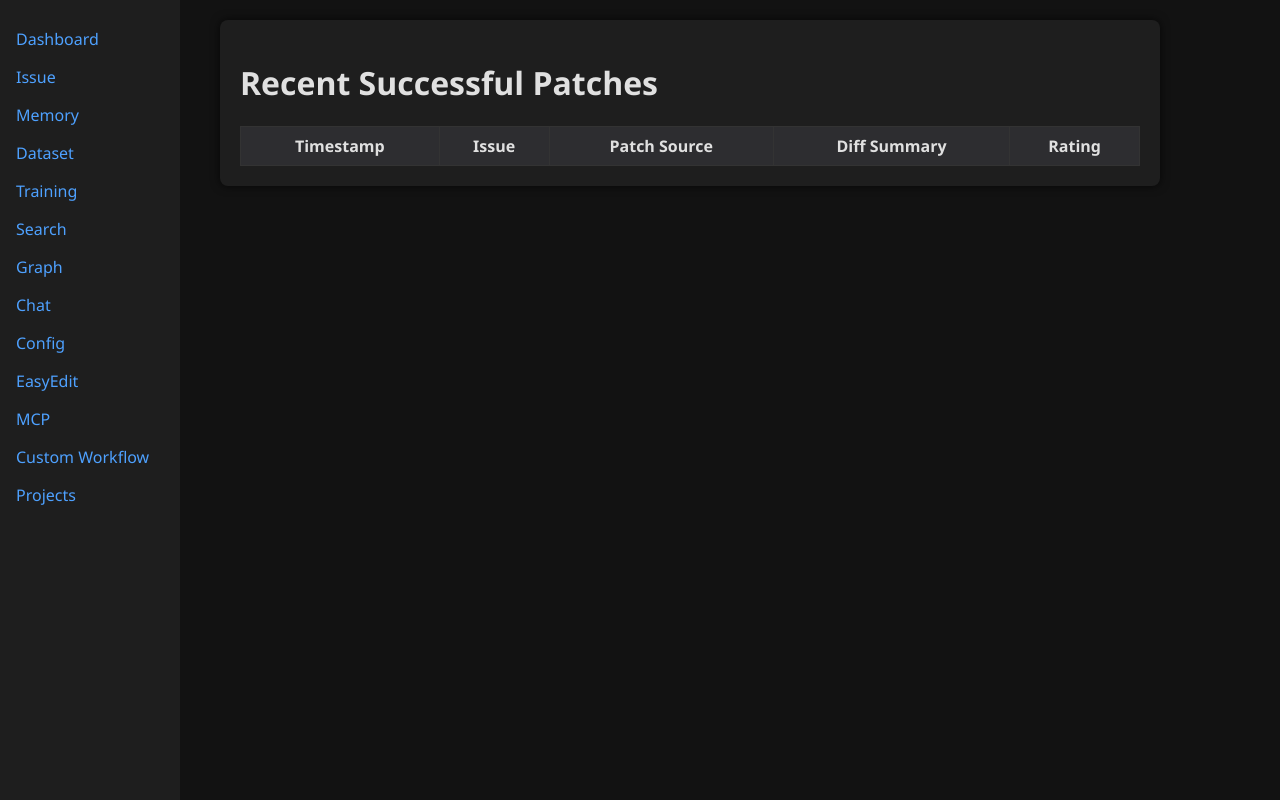
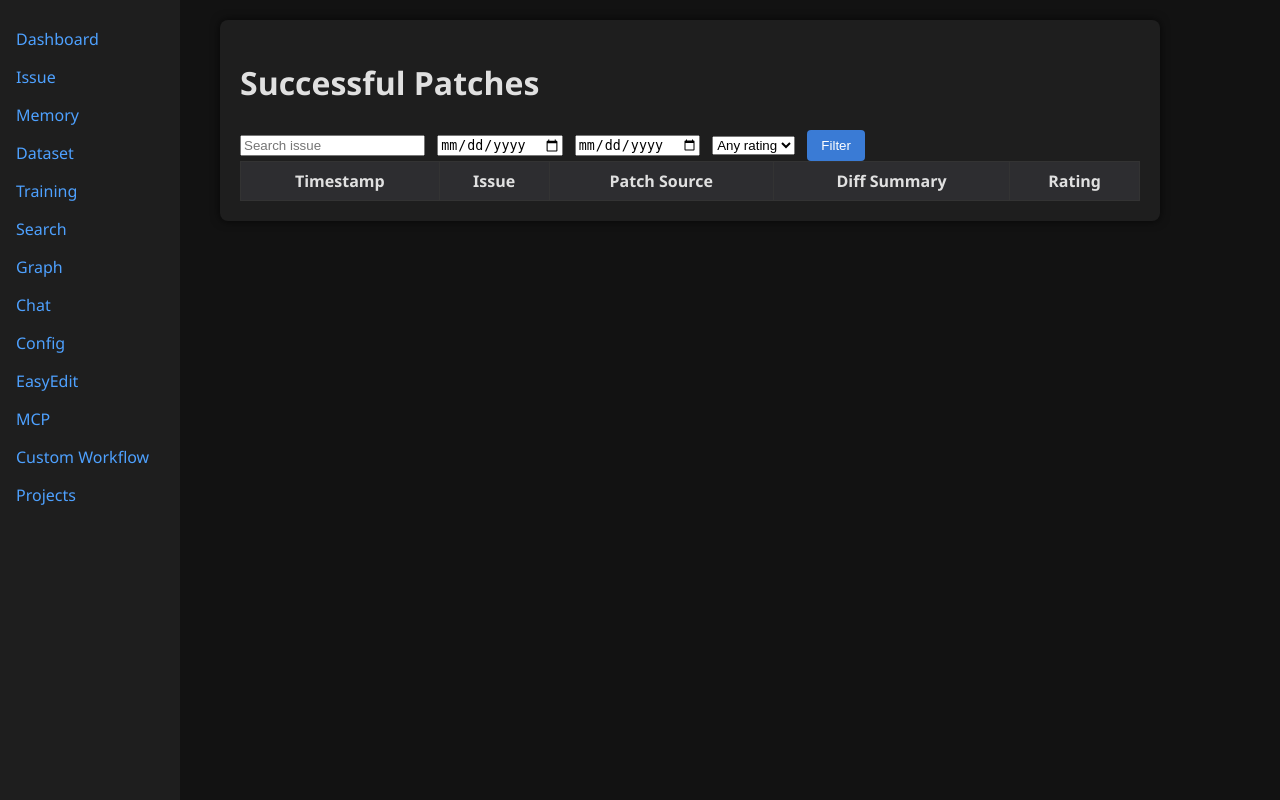
Before and after one commit to shefben/diffuseLLM_agent, a Flask app: template webapp/templates/memory.html in a window 1280 px wide. Run offline with Flask 3, Linux system fonts and the light colour scheme; the template is opened without the code that fills it, so the values that code supplies are empty; parts of the project's set-up code (start-up, migrations or seed data) failed here and were passed over.

Commit message:
Add filters, diff viewer, and graph visualization

```diff
--- a/webapp/app.py
+++ b/webapp/app.py
@@ -277,19 +277,51 @@ def issue_route():
 
 @app.route("/memory")
 def view_memory():
-    """Display recent success memory entries."""
+    """Display recent success memory entries with optional filtering."""
     if not initialized:
         return "Application not initialized", 503
 
     data_dir = Path(app_config_global.get("general", {}).get("data_dir", ".agent_data"))
     if not data_dir.is_absolute():
-        project_root = Path(
-            app_config_global.get("general", {}).get("project_root", ".")
-        )
+        project_root = Path(app_config_global.get("general", {}).get("project_root", "."))
         data_dir = project_root / data_dir
+
+    query = request.args.get("query", "").lower()
+    rating = request.args.get("rating")
+    start = request.args.get("start")
+    end = request.args.get("end")
+
     entries = load_success_memory(data_dir)
-    recent_entries = entries[-20:]
-    return render_template("memory.html", entries=recent_entries)
+    filtered: list[dict] = []
+
+    for e in entries:
+        keep = True
+        issue_text = str(e.get("spec_issue_description", "")).lower()
+        if query and query not in issue_text:
+            keep = False
+        if rating:
+            try:
+                if int(rating) != int(e.get("user_rating", -1)):
+                    keep = False
+            except Exception:
+                pass
+        ts = e.get("timestamp_utc")
+        if start and ts and ts < start:
+            keep = False
+        if end and ts and ts > end:
+            keep = False
+        if keep:
+            filtered.append(e)
+
+    recent_entries = filtered[-20:]
+    return render_template(
+        "memory.html",
+        entries=recent_entries,
+        query=query,
+        rating=rating,
+        start=start,
+        end=end,
+    )
 
 
 @app.route("/memory/<int:index>")
@@ -547,7 +579,12 @@ def query_graph_route():
         result = digester_global.query_knowledge_paths(src, relation, depth)
 
     return render_template(
-        "graph.html", query_src=src, query_relation=relation, depth=depth, result=result
+        "graph.html",
+        query_src=src,
+        query_relation=relation,
+        depth=depth,
+        result=result,
+        result_json=json.dumps(result),
     )
 
 
--- a/webapp/static/styles.css
+++ b/webapp/static/styles.css
@@ -12,3 +12,7 @@ th,td{border:1px solid #333;padding:8px;}
 th{background-color:#2d2d30;}
 .diff .add{color:#9f9;font-weight:bold;}
 .diff .del{color:#f99;font-weight:bold;}
+.memory-filter input,
+.memory-filter select {
+    margin-right:8px;
+}
--- a/webapp/templates/memory.html
+++ b/webapp/templates/memory.html
@@ -1,6 +1,20 @@
 {% extends 'base.html' %}
 {% block content %}
-<h1>Recent Successful Patches</h1>
+<h1>Successful Patches</h1>
+<form method="get" class="memory-filter">
+    <input type="text" name="query" placeholder="Search issue" value="{{ query }}">
+    <input type="date" name="start" value="{{ start }}">
+    <input type="date" name="end" value="{{ end }}">
+    <select name="rating">
+        <option value="" {% if not rating %}selected{% endif %}>Any rating</option>
+        <option value="1" {% if rating=='1' %}selected{% endif %}>1</option>
+        <option value="2" {% if rating=='2' %}selected{% endif %}>2</option>
+        <option value="3" {% if rating=='3' %}selected{% endif %}>3</option>
+        <option value="4" {% if rating=='4' %}selected{% endif %}>4</option>
+        <option value="5" {% if rating=='5' %}selected{% endif %}>5</option>
+    </select>
+    <input type="submit" value="Filter">
+</form>
 <table>
 <tr><th>Timestamp</th><th>Issue</th><th>Patch Source</th><th>Diff Summary</th><th>Rating</th></tr>
 {% for e in entries %}
```
Also changed, not shown: webapp/templates/graph.html (+37 -1 lines), webapp/templates/patch_detail.html (+10 -5 lines).
